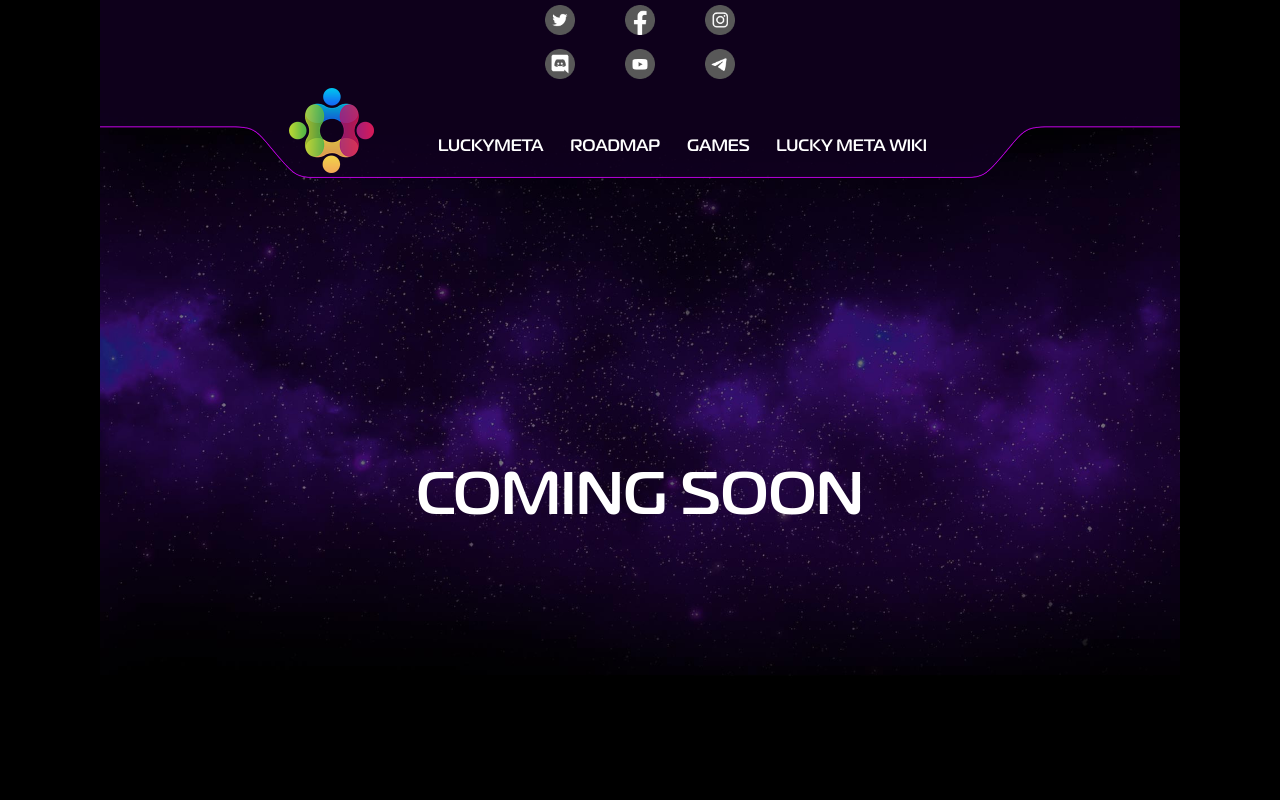
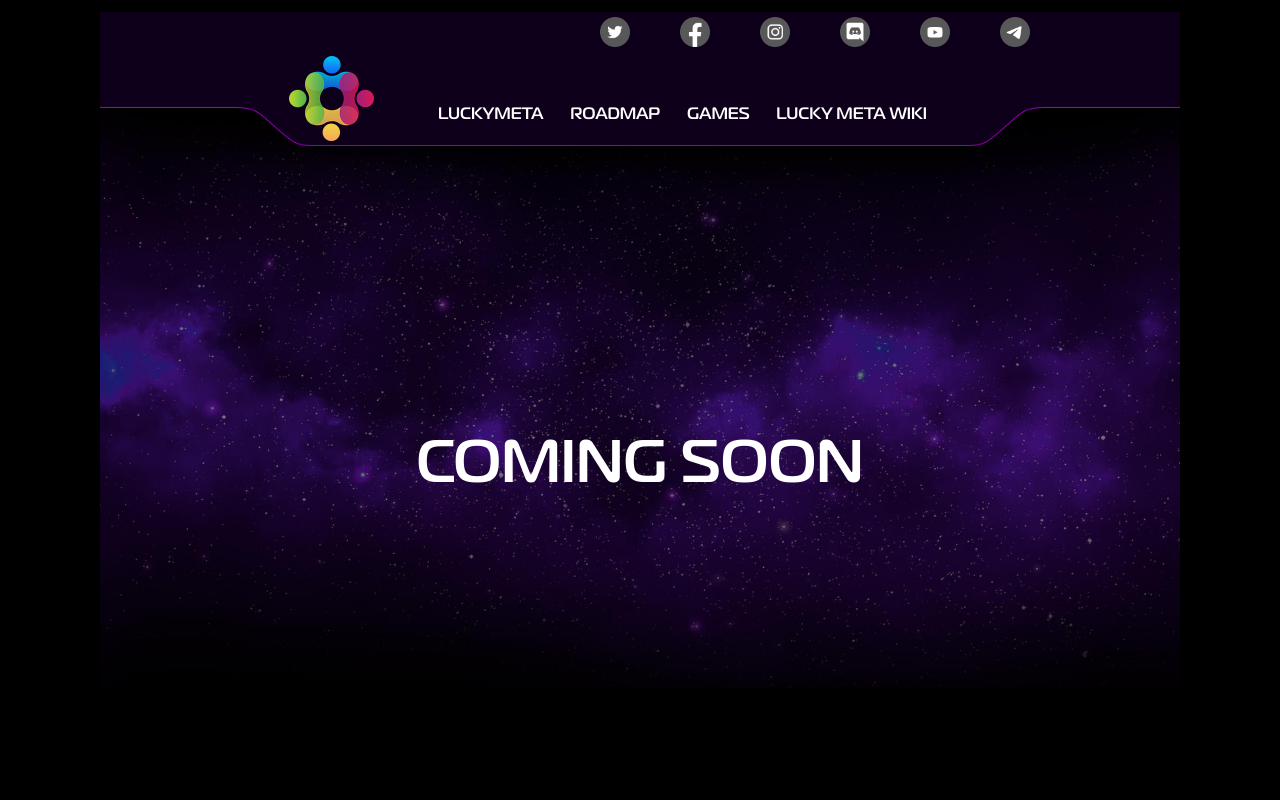
Before and after one commit to cris200751/lucky-origin2, a Vue app: page /more in a window 1280 px wide. Shown: the top 800 px of the page. Built offline with nearby package versions, Linux system fonts and the light colour scheme.

Commit message:
1 line header icon

```diff
--- a/src/components/public/header.vue
+++ b/src/components/public/header.vue
@@ -22,8 +22,6 @@
         <img class="no-color" src="@/assets/images/instagram-no-color.png" />
         <img class="color" src="@/assets/images/instagram.png" />
       </li>
-    </ul>
-    <ul class="list-social-network">
       <li
         @click="jumpclick('https://discord.gg/UqH7GwwV89')"
         class="social-network"
@@ -98,10 +96,10 @@ export default {
   margin-left: 44%;
   margin-top: 12px;
   width: fit-content;
-  margin: auto;
+  /* margin: auto; */
 }
 
-/* @media only screen and (max-width: 1080px) {
+@media only screen and (max-width: 1080px) {
   .list-social-network {
     margin-left: 22%;
   }
@@ -112,11 +110,11 @@ export default {
     margin-left: 0;
     width: 100%;
   }
-} */
+}
 
-/* .social-network {
-  width: calc(100% / 3);
-} */
+.social-network {
+  width: calc(100% / 6);
+}
 
 .social-network img {
   width: 40px;
```
